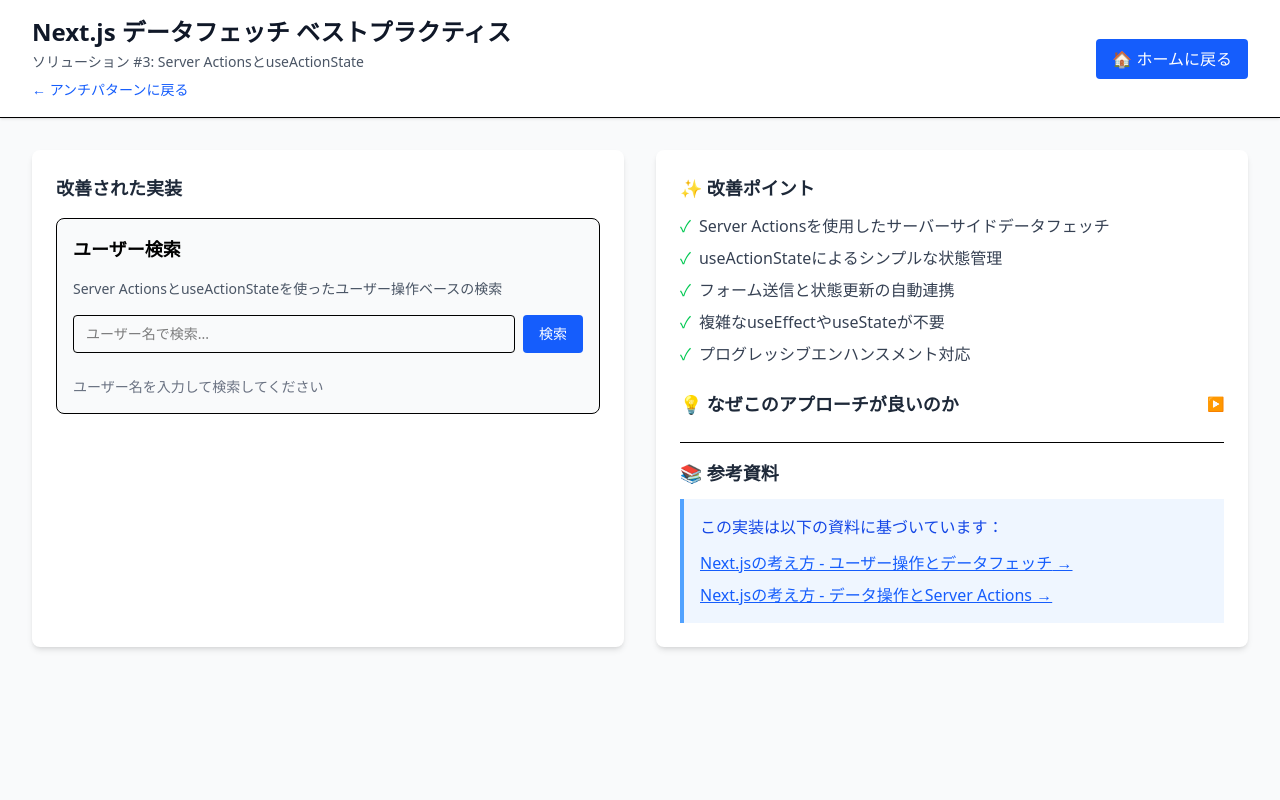
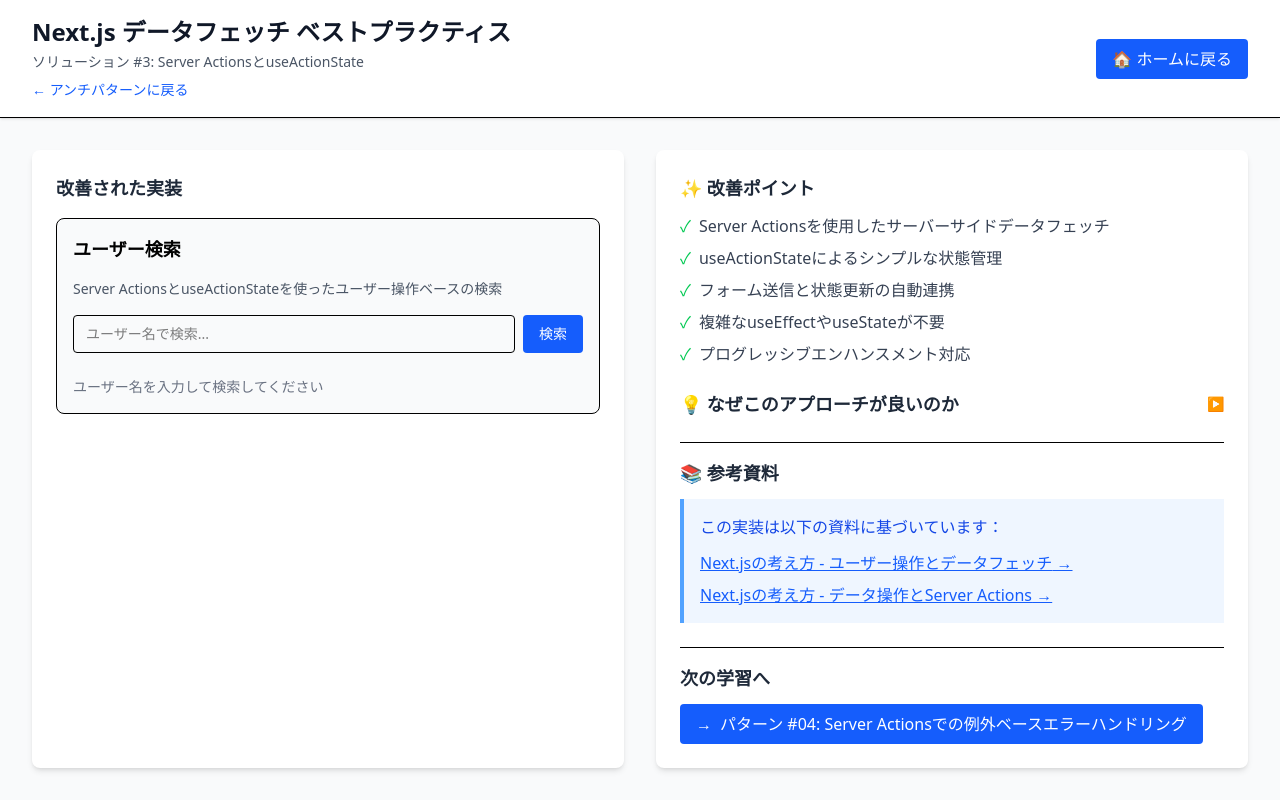
Before and after one commit to ShoWaka/nextjs-anti-pattern, a Next.js app: page /anti-patterns/03/solution in a window 1280 px wide. Shown: the top 800 px of the page. Built offline with nearby package versions, Linux system fonts and the light colour scheme.

Commit message:
feat: アンチパターンの解決策に次のパターンへのリンクを追加し、データフェッチの処理を改善

```diff
--- a/app/anti-patterns/01/solution/page.tsx
+++ b/app/anti-patterns/01/solution/page.tsx
@@ -45,6 +45,8 @@
       antiPatternLink="/anti-patterns/01"
       referenceLink="https://zenn.dev/akfm/books/nextjs-basic-principle/viewer/part_1_server_components"
       referenceTitle="Next.jsの考え方 - データフェッチ on Server Components"
+      nextPatternLink="/anti-patterns/02"
+      nextPatternTitle="パターン #02: データフェッチの集中化"
     >
       <ServerSideFetchSuspense />
     </SolutionLayout>
--- a/app/anti-patterns/02/_components/colocated-fetching.tsx
+++ b/app/anti-patterns/02/_components/colocated-fetching.tsx
@@ -12,7 +12,8 @@
   const response = await fetch("http://localhost:3000/api/users", {
     next: { revalidate: 60 },
   });
-  const users: User[] = await response.json();
+  const data = await response.json();
+  const users: User[] = data.users || data;
 
   return (
     <div className="border rounded-lg p-4 bg-white shadow-sm">
@@ -33,7 +34,8 @@
   const response = await fetch("http://localhost:3000/api/users", {
     next: { revalidate: 60 },
   });
-  const users: User[] = await response.json();
+  const data = await response.json();
+  const users: User[] = data.users || data;
   const recentUsers = users.slice(0, 2);
 
   return (
@@ -55,7 +57,8 @@
   const response = await fetch("http://localhost:3000/api/users", {
     next: { revalidate: 60 },
   });
-  const users: User[] = await response.json();
+  const data = await response.json();
+  const users: User[] = data.users || data;
   const filteredUsers = users.filter((u) => u.email.includes("example.com"));
 
   return (
@@ -77,7 +80,8 @@
   const response = await fetch("http://localhost:3000/api/users", {
     next: { revalidate: 60 },
   });
-  const users: User[] = await response.json();
+  const data = await response.json();
+  const users: User[] = data.users || data;
   const latestUsers = users.slice(-2);
 
   return (
--- a/app/anti-patterns/02/_components/parent-fetching.tsx
+++ b/app/anti-patterns/02/_components/parent-fetching.tsx
@@ -30,7 +30,8 @@
   const response = await fetch("http://localhost:3000/api/users", {
     cache: "no-store",
   });
-  const users: User[] = await response.json();
+  const data = await response.json();
+  const users: User[] = data.users || data;
 
   return (
     <div className="space-y-4">
--- a/app/anti-patterns/02/solution/page.tsx
+++ b/app/anti-patterns/02/solution/page.tsx
@@ -54,6 +54,8 @@
       antiPatternLink="/anti-patterns/02"
       referenceLink="https://zenn.dev/akfm/books/nextjs-basic-principle/viewer/part_1_colocation"
       referenceTitle="Next.jsの考え方 - データフェッチコロケーション"
+      nextPatternLink="/anti-patterns/03"
+      nextPatternTitle="パターン #03: ユーザー操作での不適切なデータフェッチ"
     >
       <ColocatedFetching />
     </SolutionLayout>
--- a/app/anti-patterns/03/solution/page.tsx
+++ b/app/anti-patterns/03/solution/page.tsx
@@ -61,6 +61,8 @@
           title: "Next.jsの考え方 - データ操作とServer Actions",
         },
       ]}
+      nextPatternLink="/anti-patterns/04"
+      nextPatternTitle="パターン #04: Server Actionsでの例外ベースエラーハンドリング"
     >
       <ServerActionSearch />
     </SolutionLayout>
--- a/layouts/solution-layout.tsx
+++ b/layouts/solution-layout.tsx
@@ -18,6 +18,8 @@
   referenceLink?: string;
   referenceTitle?: string;
   references?: Reference[];
+  nextPatternLink?: string;
+  nextPatternTitle?: string;
 }
 
 export function SolutionLayout({
@@ -29,6 +31,8 @@
   referenceLink,
   referenceTitle,
   references,
+  nextPatternLink,
+  nextPatternTitle,
 }: SolutionLayoutProps) {
   const [showBenefits, setShowBenefits] = useState(false);
 
@@ -145,6 +149,21 @@
                 </div>
               </div>
             )}
+
+            {nextPatternLink && nextPatternTitle && (
+              <div className="mt-6 pt-4 border-t">
+                <h3 className="text-lg font-semibold mb-3 text-gray-800">
+                  次の学習へ
+                </h3>
+                <Link
+                  href={nextPatternLink}
+                  className="inline-flex items-center px-4 py-2 bg-blue-600 text-white rounded hover:bg-blue-700 transition-colors"
+                >
+                  <span className="mr-2">→</span>
+                  {nextPatternTitle}
+                </Link>
+              </div>
+            )}
           </div>
         </div>
       </main>
```
Also changed, not shown: 1 other file (tests, documents, lock files or other folders).
